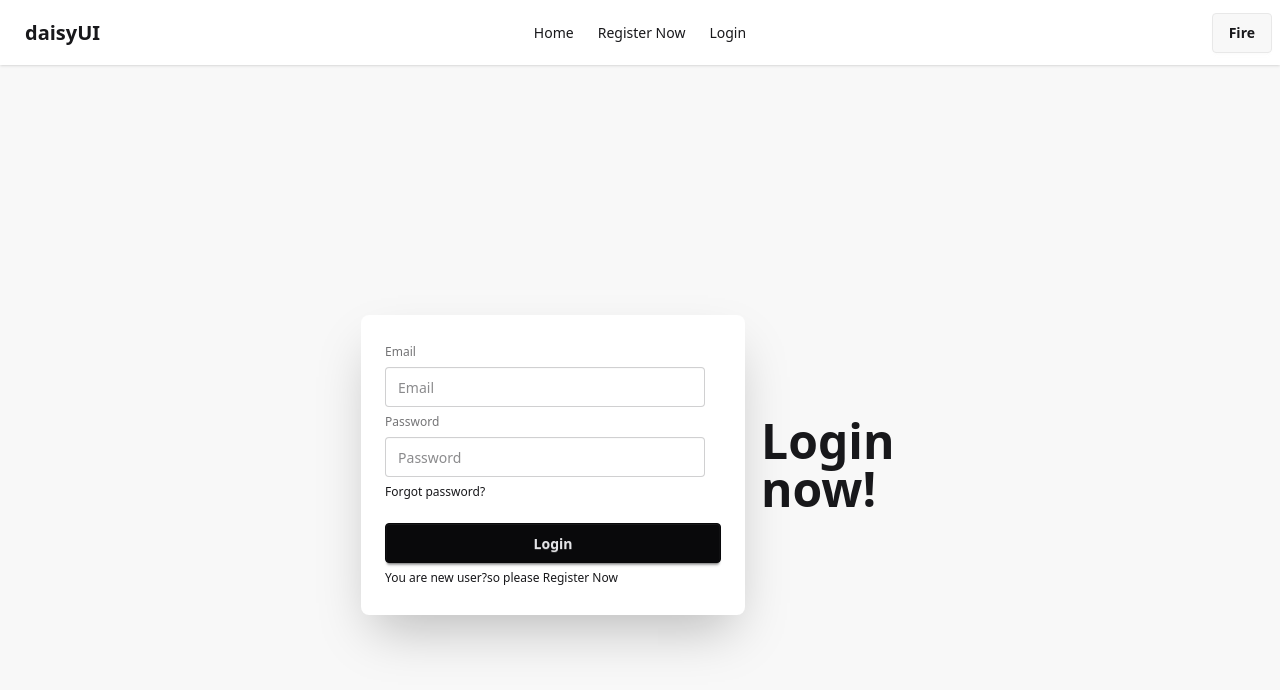
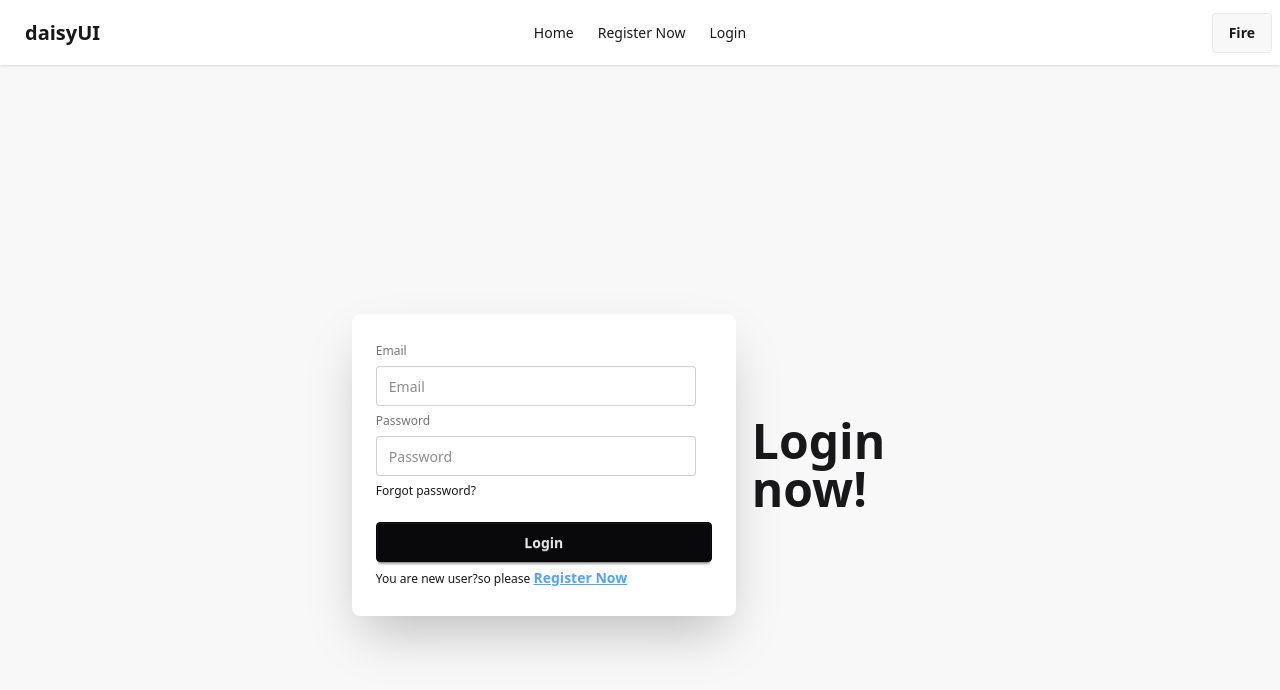
Before and after one commit to RHrakib1/context-firebase, a React (Vite) app: page /login in a window 1280 px wide. Shown: the top 690 px of the page. Built offline with nearby package versions, Linux system fonts and the light colour scheme.

Commit message:
added to the style in form

```diff
--- a/src/Login.jsx
+++ b/src/Login.jsx
@@ -19,7 +19,7 @@ export default function Login() {
                                 <input type="password" className="input" placeholder="Password" />
                                 <div><a className="link link-hover">Forgot password?</a></div>
                                 <button className="btn btn-neutral mt-4">Login</button>
-                                <p>You are new user?so please <Link to='/register'><span>Register Now</span></Link> </p>
+                                <p>You are new user?so please <Link to='/register'><span className='underline font-bold text-blue-400 text-sm'>Register Now</span></Link> </p>
                             </fieldset>
                         </div>
                     </div>
--- a/src/Register.jsx
+++ b/src/Register.jsx
@@ -1,4 +1,5 @@
 import React from 'react'
+import { Link } from 'react-router-dom'
 
 export default function Register() {
     return (
@@ -16,7 +17,7 @@ export default function Register() {
                                 <label className="label">Password</label>
                                 <input type="password" className="input" placeholder="Password" />
                                 <button className="btn btn-neutral mt-4">Register</button>
-                                <p>You have an account?so please <Link to='/login'><span>Login</span></Link> </p>
+                                <p>You have an account?so please <Link to='/login'><span className='underline font-bold text-blue-400 text-sm'>Login</span></Link> </p>
                             </fieldset>
                         </div>
                     </div>
```
